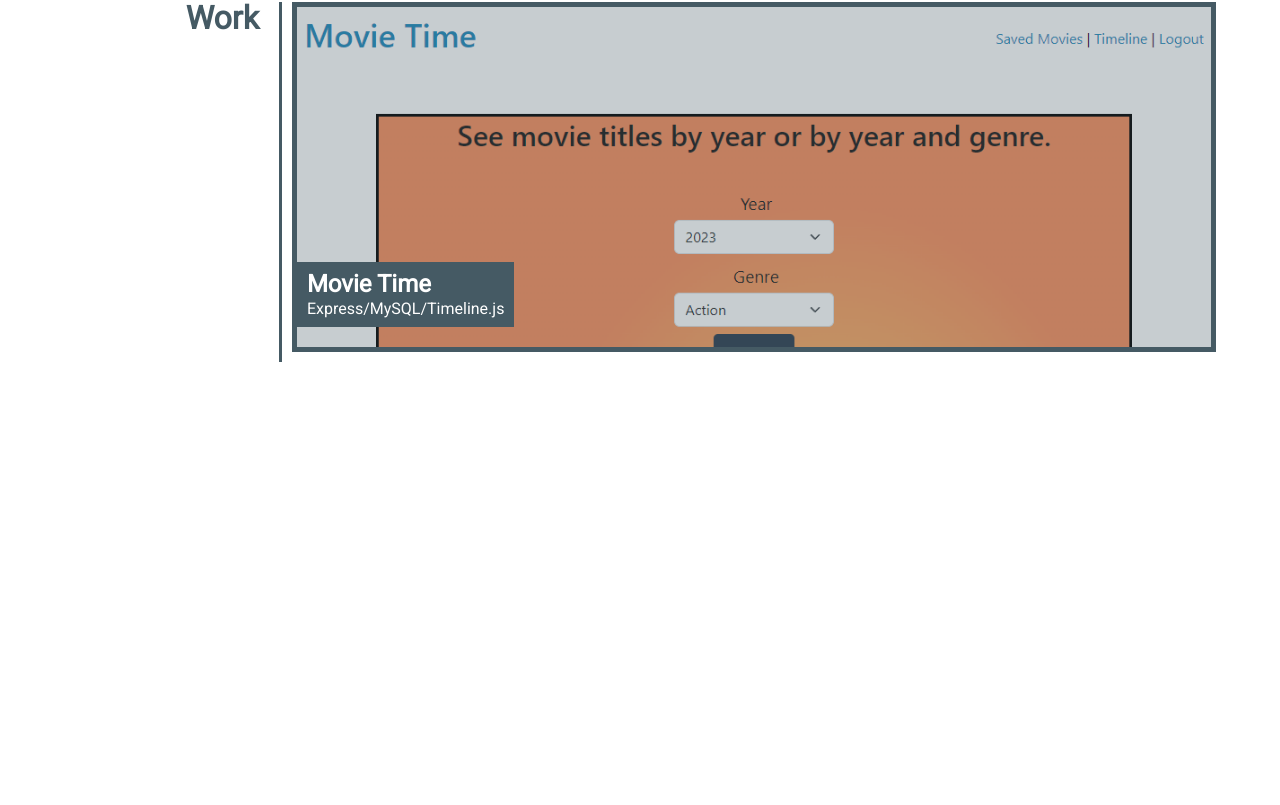
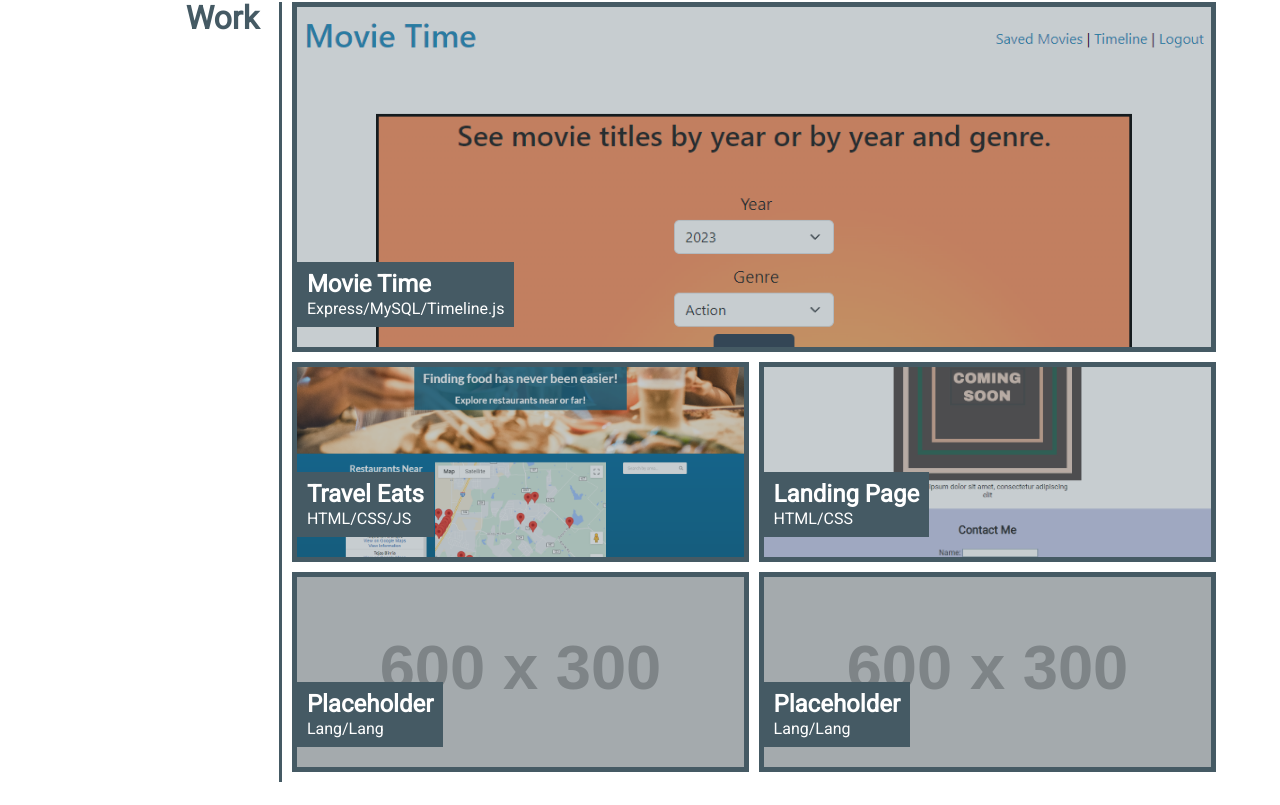
Before and after one commit to ashoener/react-portfolio, a React (Vite) app: page /work in a window 1280 px wide. Shown: the part 333-1138 px from the top of the page. Before the commit the page ends 800 px from the top, so only its background shows below. Built offline with nearby package versions, Linux system fonts and the light colour scheme.

Commit message:
Add new images and links to work page

```diff
--- a/src/pages/work.jsx
+++ b/src/pages/work.jsx
@@ -1,6 +1,8 @@
 import Card from "../components/work/Card.jsx";
 
 import movieTime from "/resources/images/movie-time.png";
+import travelEats from "/resources/images/travel-eats.png";
+import landingPage from "/resources/images/landing-page.png";
 
 const cards = [
   {
@@ -8,6 +10,30 @@ const cards = [
     title: "Movie Time",
     subtitle: "Express/MySQL/Timeline.js",
     image: movieTime,
+  },
+  {
+    link: "https://ashoener.github.io/travel-eats/",
+    title: "Travel Eats",
+    subtitle: "HTML/CSS/JS",
+    image: travelEats,
+  },
+  {
+    link: "https://ashoener.github.io/landing-page/",
+    title: "Landing Page",
+    subtitle: "HTML/CSS",
+    image: landingPage,
+  },
+  {
+    link: "#",
+    title: "Placeholder",
+    subtitle: "Lang/Lang",
+    image: "https://placehold.co/600x300",
+  },
+  {
+    link: "#",
+    title: "Placeholder",
+    subtitle: "Lang/Lang",
+    image: "https://placehold.co/600x300",
   },
 ];
 
@@ -21,7 +47,7 @@ export default () => {
         <article className="portfolio-item-content">
           <div className="portfolio-work-cards">
             {cards.map((card, i) => (
-              <Card card={card} index={i} key={card.title} />
+              <Card card={card} index={i} key={i} />
             ))}
           </div>
         </article>
```
